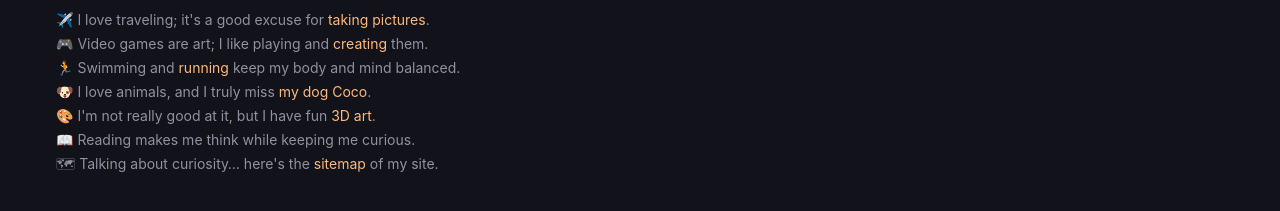
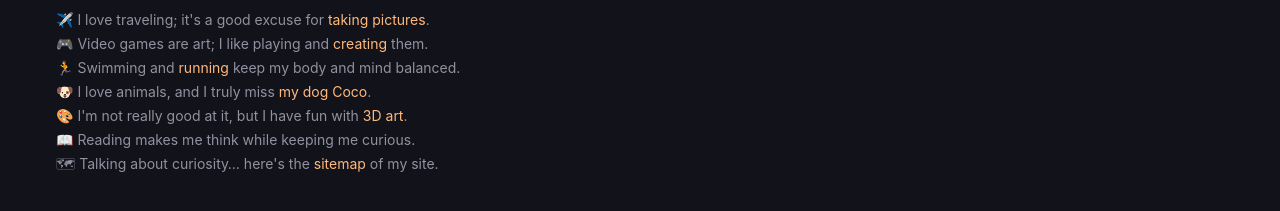
Before and after one commit to adrianmg/adrianmg.github.io, a Jekyll site: the page built from index.html, in a window 1280 px wide and 900 px high, scrolled down 14433 px. Shown: the part 522-733 px from the top of the window. Built offline with Jekyll 4.4.1, drawn with Linux system fonts in a browser that asks for light colours.

Commit message:
fix: typo

```diff
--- a/_includes/home-work.html
+++ b/_includes/home-work.html
@@ -98,7 +98,7 @@
 				<li>🎮 Video games are art; I like playing and <a href='https://github.com/adrianmg/arkanoid'>creating</a> them.</li>
 				<li>🏃 Swimming and <a href='https://twitter.com/adrianmg/status/1023607011684974592'>running</a> keep my body and mind balanced.</li>
 				<li>🐶 I love animals, and I truly miss <a href='https://www.instagram.com/p/BGtZevCLPL4/'>my dog Coco</a>.</li>
-				<li>🎨 I'm not really good at it, but I have fun <a href='https://twitter.com/adrianmg/status/1451811259133792263'>3D art</a>.</li>
+				<li>🎨 I'm not really good at it, but I have fun with <a href='https://twitter.com/adrianmg/status/1451811259133792263'>3D art</a>.</li>
 				<li>📖 Reading makes me think while keeping me curious.</li>
 				<li>🗺 Talking about curiosity… here's the <a href="{{"/sitemap.xml" | relative_url }}">sitemap</a> of my site.</li>
 			</ul>
```
